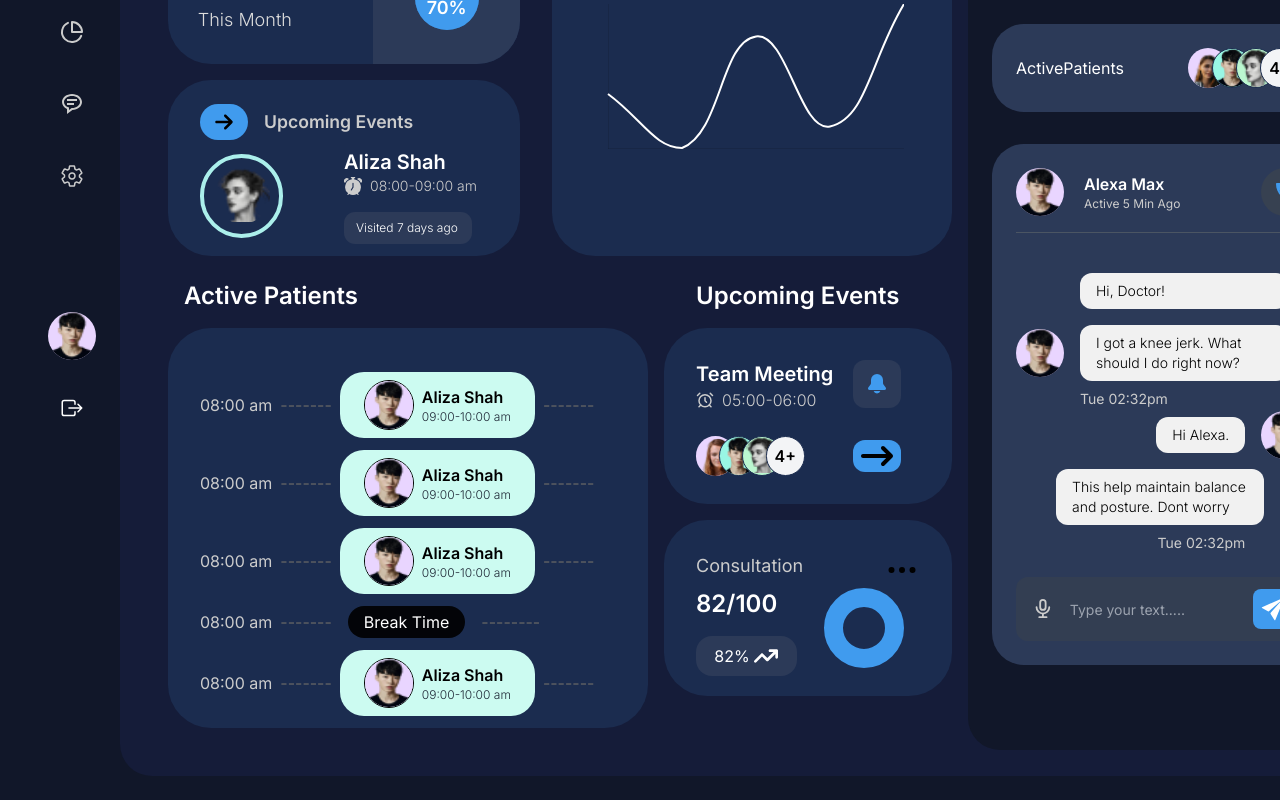
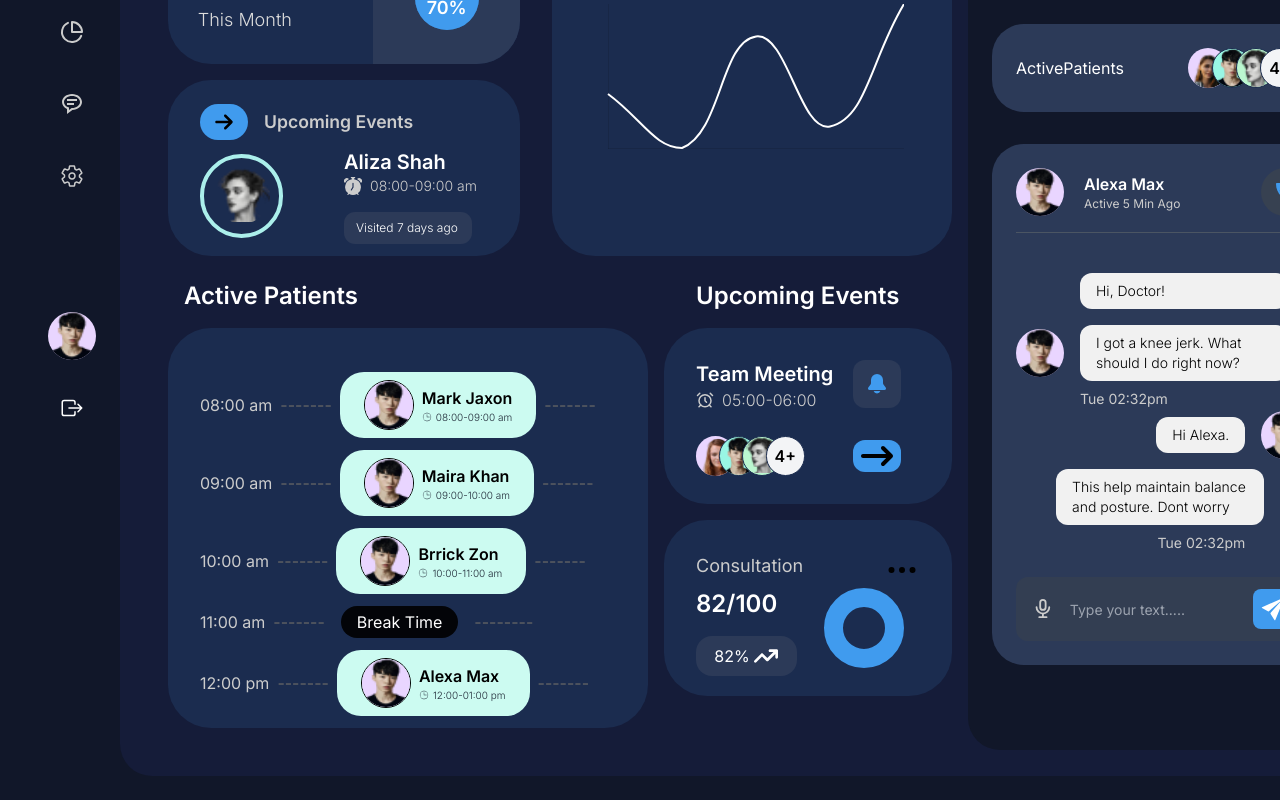
Before and after one commit to whysosaket/Doctor-Dashboard, a Next.js app in the folder my-app/: page / in a window 1280 px wide. Shown: the part 336-1136 px from the top of the page. Built offline with nearby package versions, Linux system fonts and the light colour scheme.

Commit message:
Added Some finishing touch

```diff
--- a/my-app/app/components/ActivePatients/Capsule.tsx
+++ b/my-app/app/components/ActivePatients/Capsule.tsx
@@ -1,7 +1,13 @@
 import React from "react";
 import ProfilePicture from "../ProfilePicture";
+import { CiClock2 } from "react-icons/ci";
 
-const Capsule = () => {
+interface Props {
+    name: string;
+    time: string;
+}
+
+const Capsule:React.FC<Props> = ({name, time}) => {
   return (
     <>
       <div className="bg-teal-100 rounded-3xl px-6 py-2 my-auto flex">
@@ -9,8 +15,11 @@ const Capsule = () => {
           <ProfilePicture />
         </div>
         <div className="ml-2 my-auto">
-          <h1 className="text-md font-semibold text-black">Aliza Shah</h1>
-          <h1 className="text-xs font-light text-gray-800">09:00-10:00 am</h1>
+          <h1 className="text-md font-semibold text-black">{name}</h1>
+          <h1 className="text-[10px] font-light text-gray-800 flex">
+            <CiClock2 className="my-auto mr-1" />
+            {time}
+            </h1>
         </div>
       </div>
     </>
--- a/my-app/app/components/ActivePatients/PatientsTiming.tsx
+++ b/my-app/app/components/ActivePatients/PatientsTiming.tsx
@@ -9,11 +9,11 @@ const PatientsTiming = () => {
     animate={{y:0, opacity:1}}
     transition={{duration:0.7, delay:0.7}}
     className="bg-secondary md:w-[30rem] md:h-[25rem] rounded-[2.7rem] m-4 p-8 overflow-hidden">
-        <TimeInfo />
-        <TimeInfo />
-        <TimeInfo />
+        <TimeInfo name="Mark Jaxon" time="08:00-09:00 am" ct={"08:00 am"} />
+        <TimeInfo name="Maira Khan" time="09:00-10:00 am" ct={"09:00 am"}/>
+        <TimeInfo name="Brrick Zon" time="10:00-11:00 am" ct={"10:00 am"} />
         <div className='text-[#CCC] md:flex align-middle my-3'>
-        <h1 className='mr-2 my-2 md:my-auto'>08:00 am</h1>
+        <h1 className='mr-2 my-2 md:my-auto'>11:00 am</h1>
         <div className='flex'>
         <h1 className='text-[#666] my-auto mr-2'>-------</h1>
         <div className='bg-black/90 text-white px-4 py-1 mx-2 rounded-2xl'>
@@ -22,7 +22,7 @@ const PatientsTiming = () => {
         <h1 className='text-[#666] my-auto ml-2'>--------</h1>
         </div>
     </div>
-        <TimeInfo />
+        <TimeInfo name="Alexa Max" time="12:00-01:00 pm" ct={"12:00 pm"} />
     </motion.div>
   )
 }
--- a/my-app/app/components/ActivePatients/TimeInfo.tsx
+++ b/my-app/app/components/ActivePatients/TimeInfo.tsx
@@ -2,12 +2,18 @@ import React from 'react'
 import ProfilePicture from '../ProfilePicture'
 import Capsule from './Capsule'
 
-const TimeInfo = () => {
+interface Props {
+    name: string;
+    time: string;
+    ct: string;
+}
+
+const TimeInfo: React.FC<Props> = ({name, time, ct}) => {
   return (
     <div className='text-[#CCC] md:flex align-middle my-3'>
-        <h1 className='mr-2 md:my-auto my-2'>08:00 am</h1>
+        <h1 className='mr-2 md:my-auto my-2'>{ct}</h1>
         <h1 className='text-[#666] my-auto mr-2 md:block hidden'>-------</h1>
-        <Capsule />
+        <Capsule name={name} time={time}  />
         <h1 className='text-[#666] my-auto ml-2 md:block hidden'>-------</h1>
     </div>
   )
--- a/my-app/app/components/TopBar/TopBar.tsx
+++ b/my-app/app/components/TopBar/TopBar.tsx
@@ -15,7 +15,7 @@ const TopBar = () => {
         >
         <h1 className='font-extralight'>Hello, </h1>
         <h1 className='flex font-semibold'>
-            Dr. Colter!
+           <span> Dr. Colter!</span>
         <MdWavingHand className='text-3xl ml-3 text-[#E6D78C]' />
         </h1>
         </motion.div>
```
